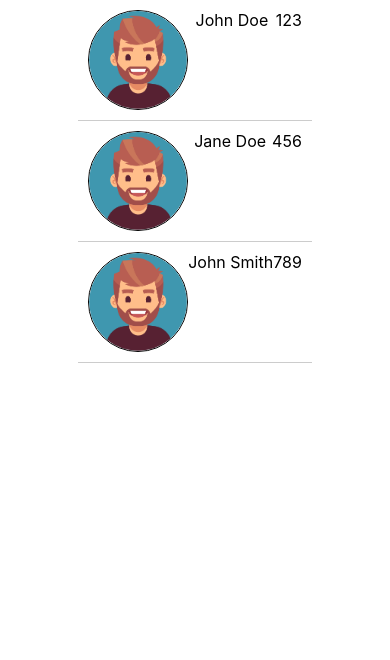
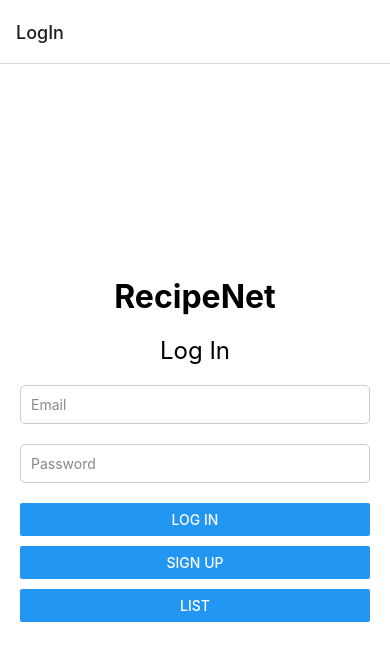
Before and after one commit to MaorHadadLD/sce_front, a React Native app: screen /LogIn in a window 390 px wide. Shown: the top 660 px of the page. Built offline with nearby package versions, Linux system fonts and the light colour scheme.

Commit message:
add navigation

```diff
--- a/App.tsx
+++ b/App.tsx
@@ -2,14 +2,21 @@ import { StatusBar } from 'expo-status-bar';
 import { StyleSheet, Text, View, Image, TextInput, TouchableOpacity } from 'react-native';
 import React from 'react';
 import StudentList from './components/StudentList';
+import { NavigationContainer } from '@react-navigation/native';
+import { createNativeStackNavigator } from '@react-navigation/native-stack';
+import LogIn from './components/LogIn';
 
+const Stack = createNativeStackNavigator();
 
 export default function App() {
 
   return (
-    <View style={styles.container}>
-      <StudentList />
-      </View>
+    <NavigationContainer>
+      <Stack.Navigator>
+        <Stack.Screen name="LogIn" component={LogIn} />
+        <Stack.Screen name="StudentList" component={StudentList} />
+      </Stack.Navigator>
+    </NavigationContainer>
   );
 
 }
--- a/components/LogIn.tsx
+++ b/components/LogIn.tsx
@@ -1,9 +1,14 @@
-import React, { useState } from 'react';
+import React, { FC, useState } from 'react';
 import { Button, StyleSheet, Text, TextInput, View } from 'react-native';
+import { NavigationProp } from '@react-navigation/native';
 
-export default function LogIn() {
-    const [email, setEmail] = useState('');
-    const [password, setPassword] = useState('');
+type Props = {
+    navigation: NavigationProp<any>;
+};
+
+const LogIn: FC<Props> = ({ navigation }) => {
+    const [email, setEmail] = useState<string>('');
+    const [password, setPassword] = useState<string>('');
 
     const handleLogin = () => {
         // Add your login logic here
@@ -42,9 +47,12 @@ export default function LogIn() {
             <View style={styles.buttonContainer}>
                 <Button title="Sign Up" onPress={handleSignUp} />
             </View>
+            <View style={styles.buttonContainer}>
+                <Button title="List" onPress={() => navigation.navigate("StudentList")} />
+            </View>
         </View>
     );
-}
+};
 
 const styles = StyleSheet.create({
     container: {
@@ -77,3 +85,5 @@ const styles = StyleSheet.create({
         marginBottom: 10,
     },
 });
+
+export default LogIn;
--- a/components/StudentList.tsx
+++ b/components/StudentList.tsx
@@ -2,9 +2,6 @@ import { FC, useEffect, useState } from "react";
 import { FlatList, Text, StyleSheet} from "react-native";
 import StudentListRow from "./StudentListRow";
 import StudentModel, {Student} from "../Model/StudentModel";
-
-
-
 
 const StudentList: FC = () => {
 
--- a/package.json
+++ b/package.json
@@ -9,10 +9,14 @@
     "web": "expo start --web"
   },
   "dependencies": {
+    "@react-navigation/native": "^6.1.17",
+    "@react-navigation/native-stack": "^6.9.26",
     "expo": "~51.0.7",
     "expo-status-bar": "~1.12.1",
     "react": "^18.2.0",
-    "react-native": "^0.74.1"
+    "react-native": "^0.74.1",
+    "react-native-screens": "3.31.1",
+    "react-native-safe-area-context": "4.10.1"
   },
   "devDependencies": {
     "@babel/core": "^7.20.0",
```
Also changed, not shown: components/StudentDetailsPage.tsx (added), 1 other file (tests, documents, lock files or other folders).
